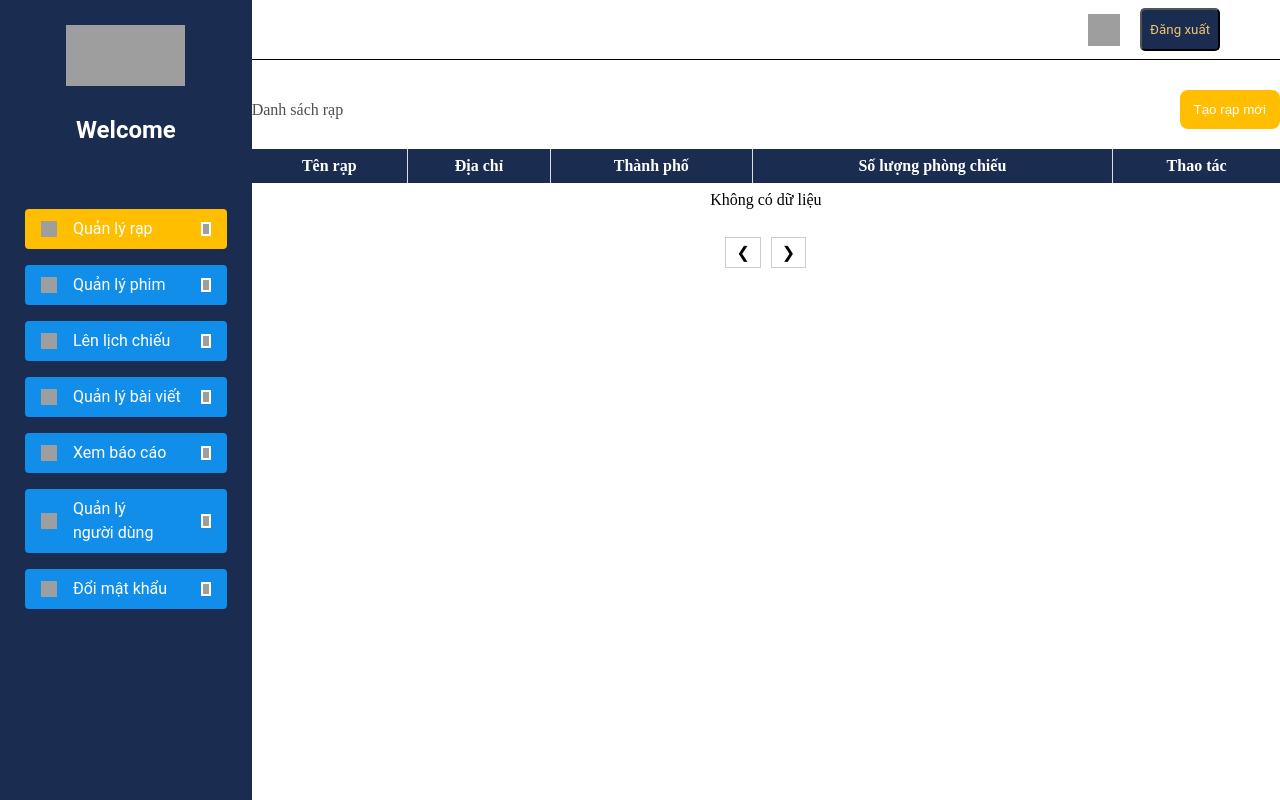
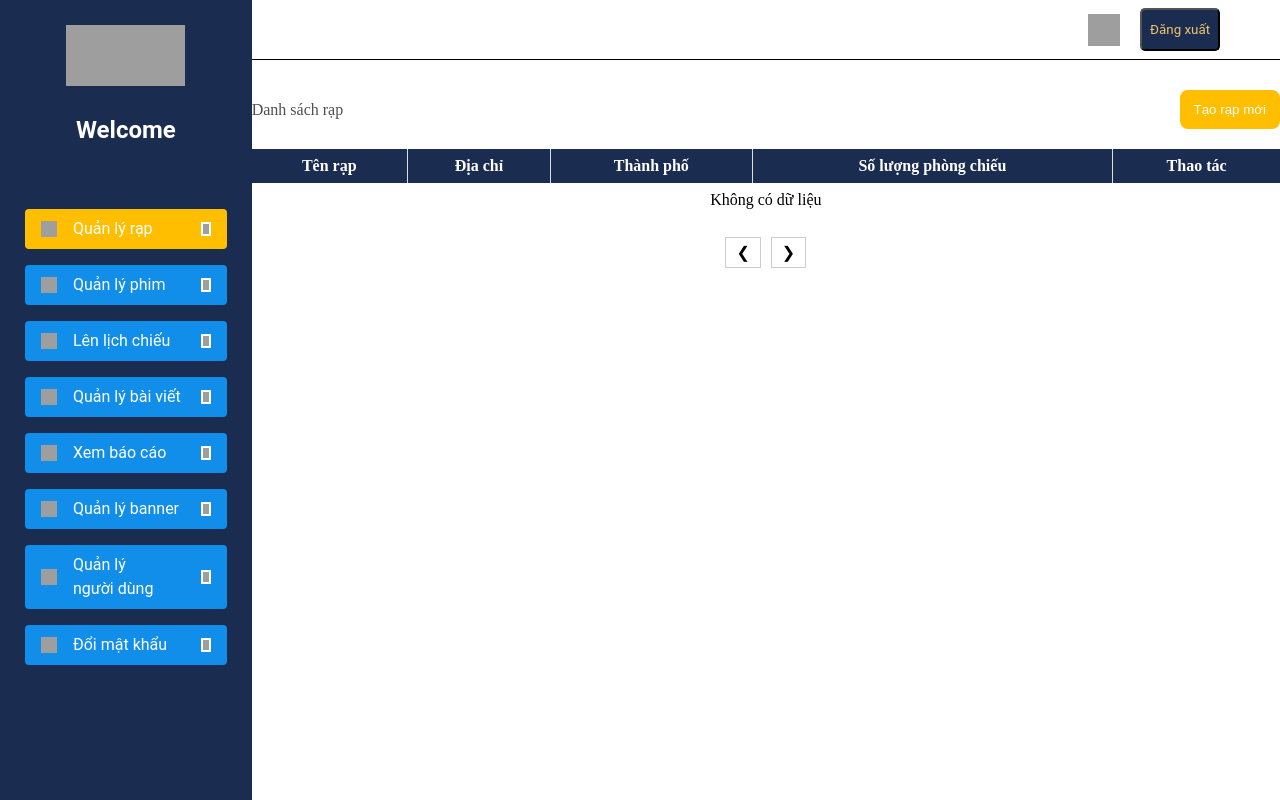
Before and after one commit to ksm-on-the-way/PTUDW_DACK, a PHP site: page /admin.php in a window 1280 px wide. Run offline with PHP 8.4, Linux system fonts and the light colour scheme; data that the repository does not hold is empty; grey boxes are pictures that could not be loaded.

Commit message:
add banner-mgt sidebar

```diff
--- a/admin.php
+++ b/admin.php
@@ -200,6 +200,13 @@
                     </div>
                     <img src="https://cdn.builder.io/api/v1/image/assets/TEMP/fe59e38e42cc9b61ab116a5b94255cd0b3258cd5dca2a48335db948db00bd06a?apiKey=a7b5919b608d4a8d87d14c0f93c1c4bc&" alt="" class="menu-item-arrow" />
                 </div>
+                <div onclick="redirectTo('banner-management')" class="<?php echo isset($_GET['handle']) && $_GET['handle'] == 'banner-management' ? 'menu-item menu-item-active' : 'menu-item menu-item-default'; ?>">
+                    <div class="menu-item-content">
+                        <img src="https://cdn.builder.io/api/v1/image/assets/TEMP/5382fea06edfd087c3c420b810d431f2de371ca0b53e50740652e7ecad029b87?apiKey=a7b5919b608d4a8d87d14c0f93c1c4bc&" alt="Quản lý banner icon" class="menu-item-icon" />
+                        <span class="menu-item-text">Quản lý banner</span>
+                    </div>
+                    <img src="https://cdn.builder.io/api/v1/image/assets/TEMP/fe59e38e42cc9b61ab116a5b94255cd0b3258cd5dca2a48335db948db00bd06a?apiKey=a7b5919b608d4a8d87d14c0f93c1c4bc&" alt="" class="menu-item-arrow" />
+                </div>
                 <div onclick="redirectTo('user-management')" class="<?php echo isset($_GET['handle']) && $_GET['handle'] == 'user-management' ? 'menu-item menu-item-active' : 'menu-item menu-item-default'; ?>">
                     <div class="menu-item-content">
                         <img src="https://cdn.builder.io/api/v1/image/assets/TEMP/5554df1a377d30b44bcb9845c044dec02c6b2e4ad78606478e85ba3c42b9003b?apiKey=a7b5919b608d4a8d87d14c0f93c1c4bc&" alt="Quản lý người dùng icon" class="menu-item-icon" />
@@ -255,10 +262,12 @@
                         case 'change-password':
                             include 'change-password.php';
                             break;
-                        case 'film-management':
-                            include 'film-management.php';
+                        case 'show-management':
+                            include 'show-management.php';
                             break;
-
+                        case 'show-management':
+                            include 'show-management.php';
+                            break;
                         default:
                             include 'cinema-management.php'; // Trang mặc định khi không có tham số hoặc tham số không hợp lệ
                             break;
```
